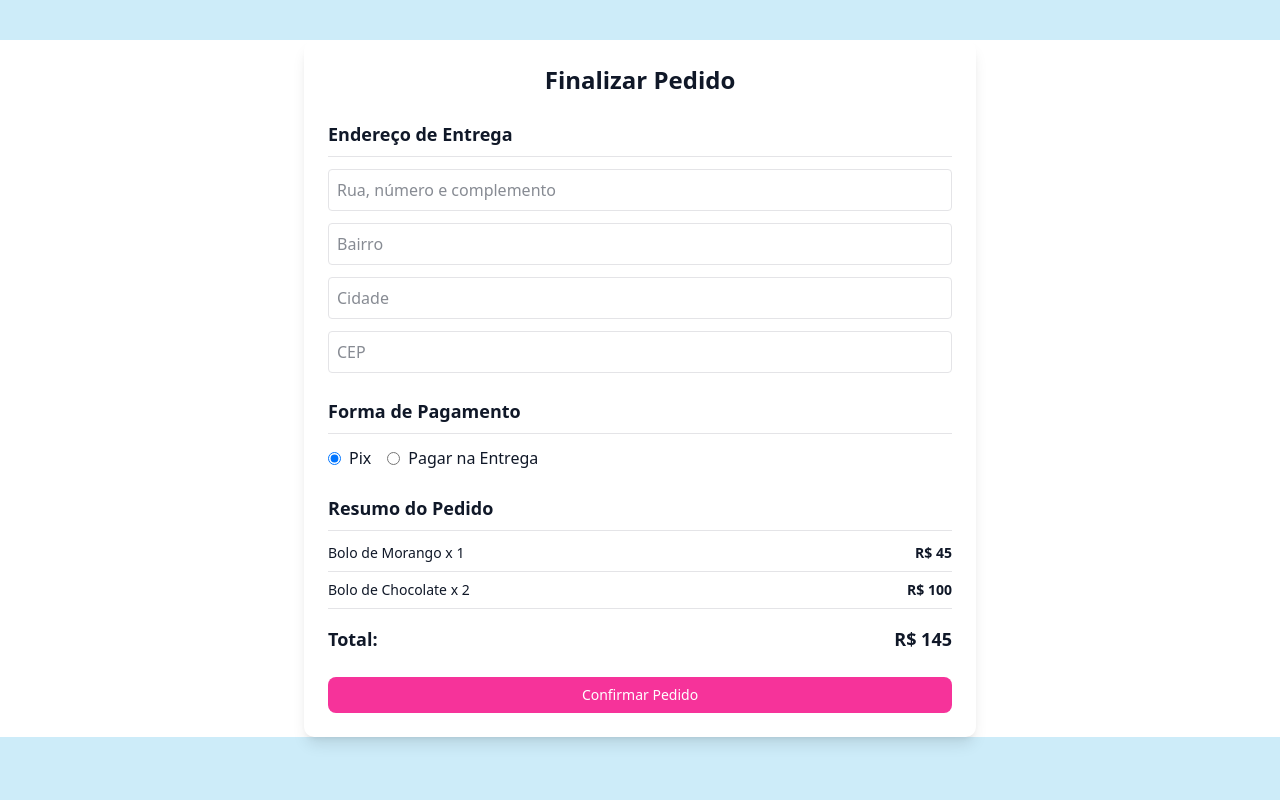
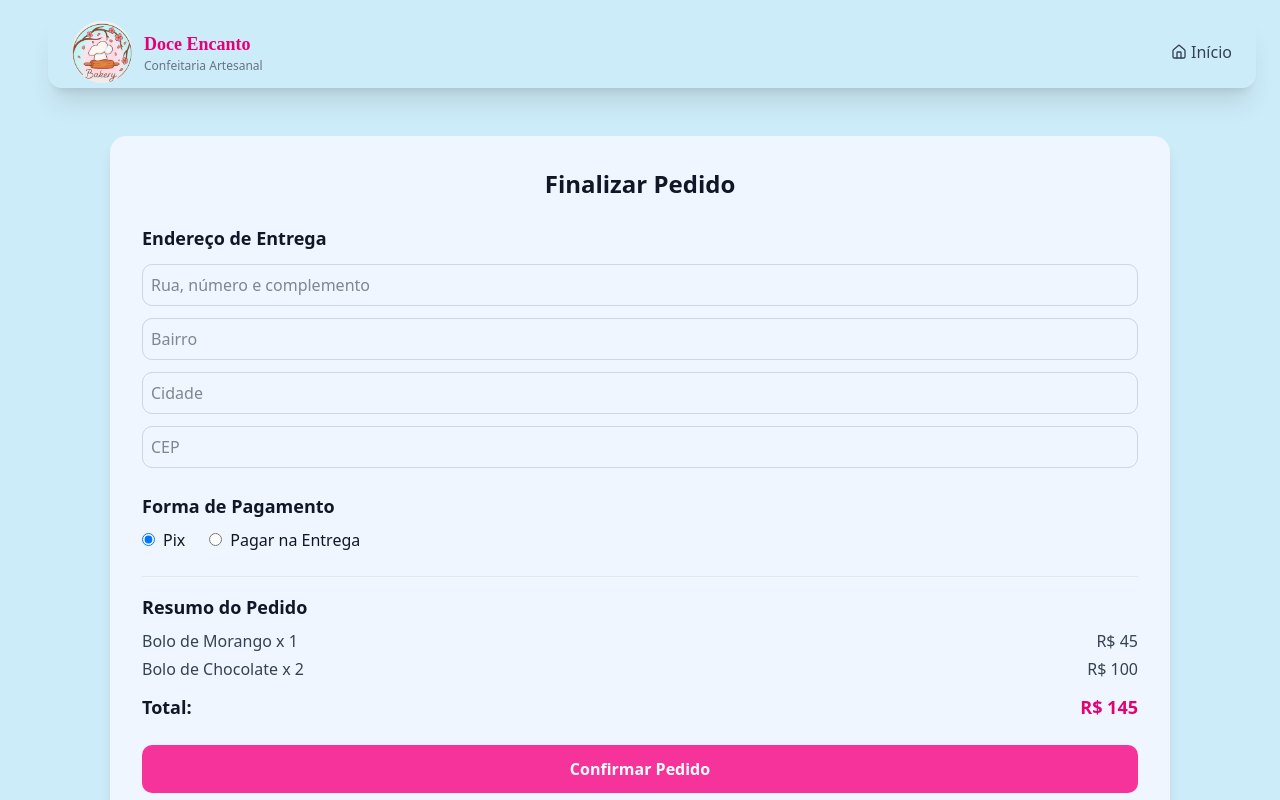
Before and after one commit to MariaClaraAFerreira/ProjetoIntegrador, a Next.js app in the folder doce-encanto-front/: page /checkout in a window 1280 px wide. Shown: the top 800 px of the page. Built offline with nearby package versions, Linux system fonts and the light colour scheme; no server answers.

Commit message:
carrinho arrumado

```diff
--- /dev/null
+++ b/doce-encanto-front/src/app/checkout/componentes/header.jsx
@@ -0,0 +1,73 @@
+"use client";
+import React, { useState } from "react";
+import Link from "next/link";
+import Image from "next/image";
+import {
+  Menu,
+  X,
+  ShoppingCart,
+  Home,
+  ClipboardList,
+  Cake,
+  LogIn,
+  UserPlus,
+} from "lucide-react";
+import { Button } from "@/components/ui/button";
+import CartSheet from "../../componentes/carrinhoSheet"; // ✅ importando o novo componente de carrinho
+
+export default function Header2() {
+  const [menuOpen, setMenuOpen] = useState(false);
+
+  return (
+    <header className="fixed top-0 w-full z-50  h-20 ">
+      <div className="container mx-auto px-6 py-4 flex items-center justify-between">
+        {/* Menu Desktop */}
+        <nav className="hidden mt-0 md:flex items-center justify-between w-full h-18 bg-[#CDECF9] shadow-xl px-6 py-3 ml-6 rounded-xl">
+          {/* Logo e título */}
+          <div className="flex items-center gap-3">
+            <Image
+              src="/logo_amor1.png"
+              alt="Logo Doce Encanto"
+              width={60}
+              height={60}
+              className="rounded-4xl"
+            />
+            <div className="flex flex-col leading-tight">
+              <span className="font-semibold text-lg text-pink-600 font-[cursive]">
+                Doce Encanto
+              </span>
+              <span className="text-xs text-gray-500 font-medium">
+                Confeitaria Artesanal
+              </span>
+            </div>
+          </div>
+
+          {/* Navegação */}
+          <div className="flex items-center gap-6">
+            <Link
+              href="/"
+              className="flex items-center gap-1 text-gray-700 hover:text-pink-600 transition"
+            >
+              <Home className="w-4 h-4" />
+              Início
+            </Link>
+
+
+
+
+
+
+
+
+
+            {/* ✅ Carrinho substituído pelo CartSheet */}
+
+          </div>
+        </nav>
+
+
+      </div>
+
+    </header>
+  );
+}
--- /dev/null
+++ b/doce-encanto-front/src/app/checkout/componentes/tabela.jsx
@@ -0,0 +1,102 @@
+"use client";
+import React, { useState } from "react";
+
+export default function FinalizarPedido() {
+  const [formaPagamento, setFormaPagamento] = useState("pix");
+
+  const pedido = [
+    { nome: "Bolo de Morango", quantidade: 1, preco: 45 },
+    { nome: "Bolo de Chocolate", quantidade: 2, preco: 50 },
+  ];
+
+  const total = pedido.reduce(
+    (acc, item) => acc + item.preco * item.quantidade,
+    0
+  );
+
+  return (
+    <div className="min-h-screen  flex justify-center items-center  py-10">
+      <div className=" shadow-lg rounded-2xl  bg-blue-50 max-w-max p-8">
+        <h1 className="text-2xl font-semibold text-center mb-6">
+          Finalizar Pedido
+        </h1>
+
+        {/* Endereço */}
+        <div className="space-y-3 mb-6">
+          <h2 className="font-semibold text-lg">Endereço de Entrega</h2>
+          <input
+            type="text"
+            placeholder="Rua, número e complemento"
+            className="w-full border border-gray-300 rounded-lg p-2 focus:outline-none focus:ring-2 focus:ring-pink-400"
+          />
+          <input
+            type="text"
+            placeholder="Bairro"
+            className="w-full border border-gray-300 rounded-lg p-2 focus:outline-none focus:ring-2 focus:ring-pink-400"
+          />
+          <input
+            type="text"
+            placeholder="Cidade"
+            className="w-full border border-gray-300 rounded-lg p-2 focus:outline-none focus:ring-2 focus:ring-pink-400"
+          />
+          <input
+            type="text"
+            placeholder="CEP"
+            className="w-full border border-gray-300 rounded-lg p-2 focus:outline-none focus:ring-2 focus:ring-pink-400"
+          />
+        </div>
+
+        {/* Pagamento */}
+        <div className="mb-6">
+          <h2 className="font-semibold text-lg mb-2">Forma de Pagamento</h2>
+          <div className="flex gap-6">
+            <label className="flex items-center gap-2 cursor-pointer">
+              <input
+                type="radio"
+                name="pagamento"
+                value="pix"
+                checked={formaPagamento === "pix"}
+                onChange={() => setFormaPagamento("pix")}
+              />
+              Pix
+            </label>
+            <label className="flex items-center gap-2 cursor-pointer">
+              <input
+                type="radio"
+                name="pagamento"
+                value="entrega"
+                checked={formaPagamento === "entrega"}
+                onChange={() => setFormaPagamento("entrega")}
+              />
+              Pagar na Entrega
+            </label>
+          </div>
+        </div>
+
+        {/* Resumo */}
+        <div className="border-t border-gray-200 pt-4">
+          <h2 className="font-semibold text-lg mb-2">Resumo do Pedido</h2>
+          <ul className="space-y-1 mb-3">
+            {pedido.map((item, i) => (
+              <li key={i} className="flex justify-between text-gray-700">
+                <span>
+                  {item.nome} x {item.quantidade}
+                </span>
+                <span>R$ {item.preco * item.quantidade}</span>
+              </li>
+            ))}
+          </ul>
+          <div className="flex justify-between font-semibold text-lg">
+            <span>Total:</span>
+            <span className="text-pink-600">R$ {total}</span>
+          </div>
+        </div>
+
+        {/* Botão */}
+        <button className="mt-6 w-full bg-pink-500 hover:bg-pink-600 text-white py-3 rounded-lg font-semibold transition duration-200">
+          Confirmar Pedido
+        </button>
+      </div>
+    </div>
+  );
+}
--- /dev/null
+++ b/doce-encanto-front/src/app/checkout/page.js
@@ -0,0 +1,23 @@
+import Image from "next/image";
+import Header2 from "./componentes/header";
+import FinalizarPedido from "./componentes/tabela";
+import Footer from "../componentes/footer";
+
+
+export default function Home() {
+  return (
+    <div className="h-full   w-full   bg-[#CDECF9] flex-col justify-center items-center ">
+      <div className=" ">
+        <Header2 />
+      </div>
+
+      <div className="mt-20">
+        <FinalizarPedido/>
+      </div>
+
+        <div>
+            <Footer/>
+        </div>
+    </div>
+  );
+}
--- a/doce-encanto-front/src/app/checkout/page.jsx
+++ /dev/null
@@ -1,110 +0,0 @@
-"use client";
-
-import React, { useState } from "react";
-import { Button } from "@/components/ui/button";
-
-export default function CheckoutPage() {
-  const [payment, setPayment] = useState("pix");
-
-  const cartItems = [
-    { id: 1, name: "Bolo de Morango", price: 45, quantity: 1 },
-    { id: 2, name: "Bolo de Chocolate", price: 50, quantity: 2 },
-  ];
-
-  const getCartTotal = () =>
-    cartItems.reduce((total, item) => total + item.price * item.quantity, 0);
-
-  return (
-    <div className="max-w-2xl mx-auto mt-10 p-6 bg-white shadow-lg rounded-lg">
-      <h1 className="text-2xl font-bold text-center mb-6">Finalizar Pedido</h1>
-
-      {/* Endereço */}
-      <div className="space-y-3 mb-6">
-        <h2 className="font-semibold text-lg border-b pb-2">
-          Endereço de Entrega
-        </h2>
-        <input
-          type="text"
-          placeholder="Rua, número e complemento"
-          className="w-full p-2 border rounded"
-        />
-        <input
-          type="text"
-          placeholder="Bairro"
-          className="w-full p-2 border rounded"
-        />
-        <input
-          type="text"
-          placeholder="Cidade"
-          className="w-full p-2 border rounded"
-        />
-        <input
-          type="text"
-          placeholder="CEP"
-          className="w-full p-2 border rounded"
-        />
-      </div>
-
-      {/* Forma de pagamento */}
-      <div className="mb-6">
-        <h2 className="font-semibold text-lg border-b pb-2">
-          Forma de Pagamento
-        </h2>
-        <div className="flex gap-4 mt-3">
-          <label className="flex items-center gap-2">
-            <input
-              type="radio"
-              name="payment"
-              value="pix"
-              checked={payment === "pix"}
-              onChange={() => setPayment("pix")}
-            />
-            Pix
-          </label>
-          <label className="flex items-center gap-2">
-            <input
-              type="radio"
-              name="payment"
-              value="entrega"
-              checked={payment === "entrega"}
-              onChange={() => setPayment("entrega")}
-            />
-            Pagar na Entrega
-          </label>
-        </div>
-      </div>
-
-      {/* Produtos */}
-      <div className="mb-6">
-        <h2 className="font-semibold text-lg border-b pb-2">
-          Resumo do Pedido
-        </h2>
-        <div className="space-y-2 mt-3">
-          {cartItems.map((item) => (
-            <div
-              key={item.id}
-              className="flex justify-between items-center text-sm border-b pb-2"
-            >
-              <span>
-                {item.name} x {item.quantity}
-              </span>
-              <span className="font-semibold">
-                R$ {item.price * item.quantity}
-              </span>
-            </div>
-          ))}
-        </div>
-
-        <div className="flex justify-between mt-4 font-bold text-lg">
-          <span>Total:</span>
-          <span>R$ {getCartTotal()}</span>
-        </div>
-      </div>
-
-      {/* Botão de confirmar */}
-      <Button className="w-full bg-pink-500 hover:bg-pink-600 text-white">
-        Confirmar Pedido
-      </Button>
-    </div>
-  );
-}
```
